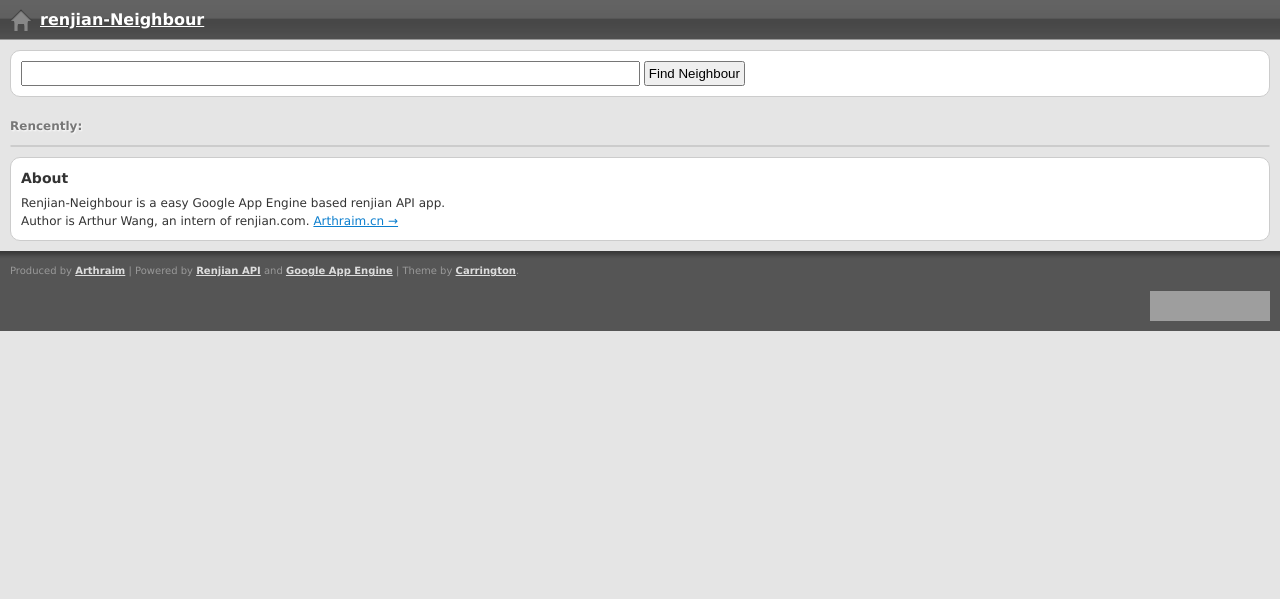
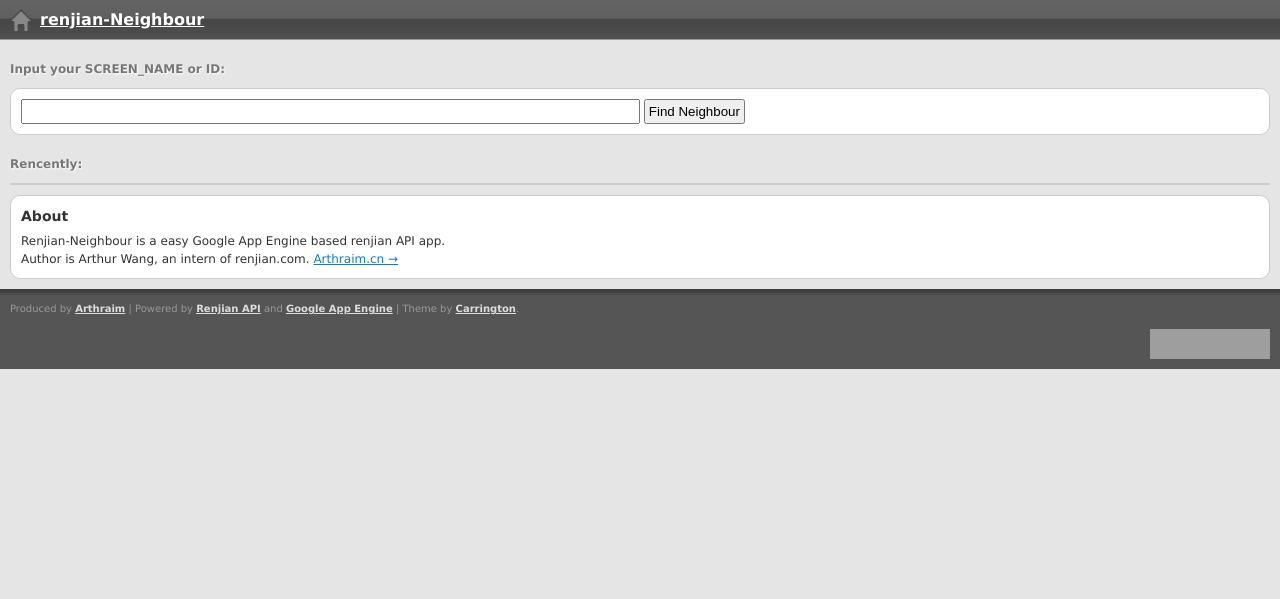
Before and after one commit to Arthraim/renjian-neighbour, a Django app: template src/template/index.html in a window 1280 px wide. Shown: the top 599 px of the page. Run offline with Django 3.2, Linux system fonts and the light colour scheme; the template is opened without the code that fills it, so the values that code supplies are empty; grey boxes are pictures that could not be loaded.

Commit message:
Updated some details.(Actually the program logical is poor now)

```diff
--- a/src/template/base.html
+++ b/src/template/base.html
@@ -44,7 +44,7 @@
          and <a href="http://code.google.com/appengine/" target="_blank"><strong>Google App Engine</strong></a>
          | Theme by <a href="http://carringtontheme.com"><strong>Carrington</strong></a>.<br />
         </p>
-        <p id="developer-link"><a href="http://crowdfavorite.com" title="Custom WordPress development, design and backup services." rel="developer designer">Carrington Theme by Crowd Favorite</a></p>
+        <p id="developer-link"><a href="javascript:void();" title="Produced by Arthraim | Powered by Renjian API and Google App Engine | Theme by Crowd Favorite.">Theme by Crowd Favorite</a></p>
         <div class="clear"></div>
     </div>
     <a href="http://arthraim.cn/renjian/deck/get.html" target="_blank" style="background: #000; color: #fff; position: fixed; bottom: 0; left: 0; padding: 5px 7px; text-decoration: none; opacity:.50;filter: alpha(opacity=50); -moz-opacity: 0.5;">&larr; Get renjian-Deck now</a>
--- a/src/template/index.html
+++ b/src/template/index.html
@@ -2,6 +2,7 @@
 
 {% block content %}
 	<!-- form -->
+	<h2 id="pages" class="table-title">Input your SCREEN_NAME or ID:</h2>
 	<div class="group">
     <form id="find" action="/neighbourhood" method="post">
         <div>
--- a/src/template/result.html
+++ b/src/template/result.html
@@ -10,7 +10,7 @@
             break;
         }
     }
-    document.write('<script type=\'text\/javascript\' src=\'http:\/\/ajax.googleapis.com\/ajax\/libs\/jquery\/1.4.0\/jquery.min.js\'><\/script><script type=\'text\/javascript\' src=\'http:\/\/carringtontheme.com\/wp\/wp-content\/themes\/carrington-mobile\/js\/mobile.js?ver=1.0\'><\/script>');
+    document.write('<script type=\'text\/javascript\' src=\'http:\/\/ajax.googleapis.com\/ajax\/libs\/jquery\/1.4.0\/jquery.min.js\'><\/script><script type=\'text\/javascript\' src=\'http:\/\/renjian-neighbour.appspot.com\/js\/mobile.js?ver=1.0\'><\/script>');
     //--></script>
 
     <p id="next-prev-top" class="pagination"><span>&laquo;</span>
```
